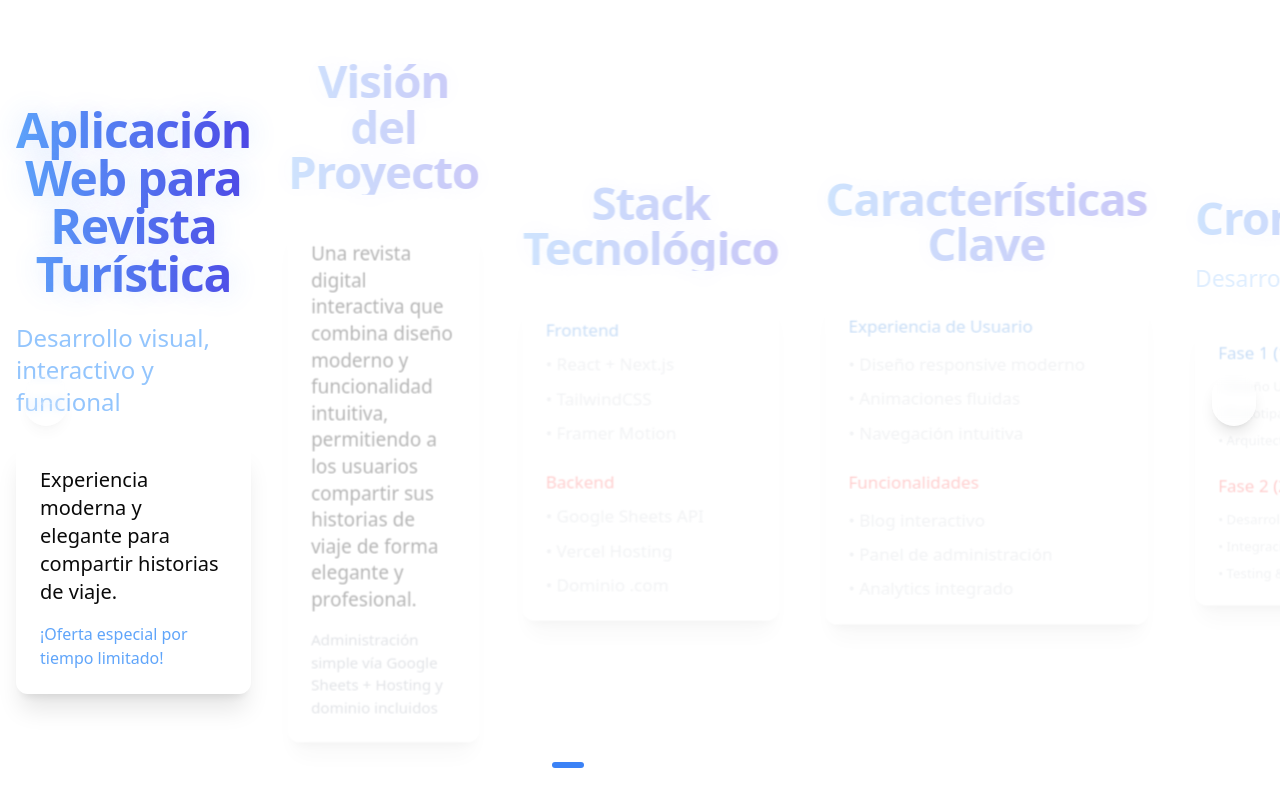
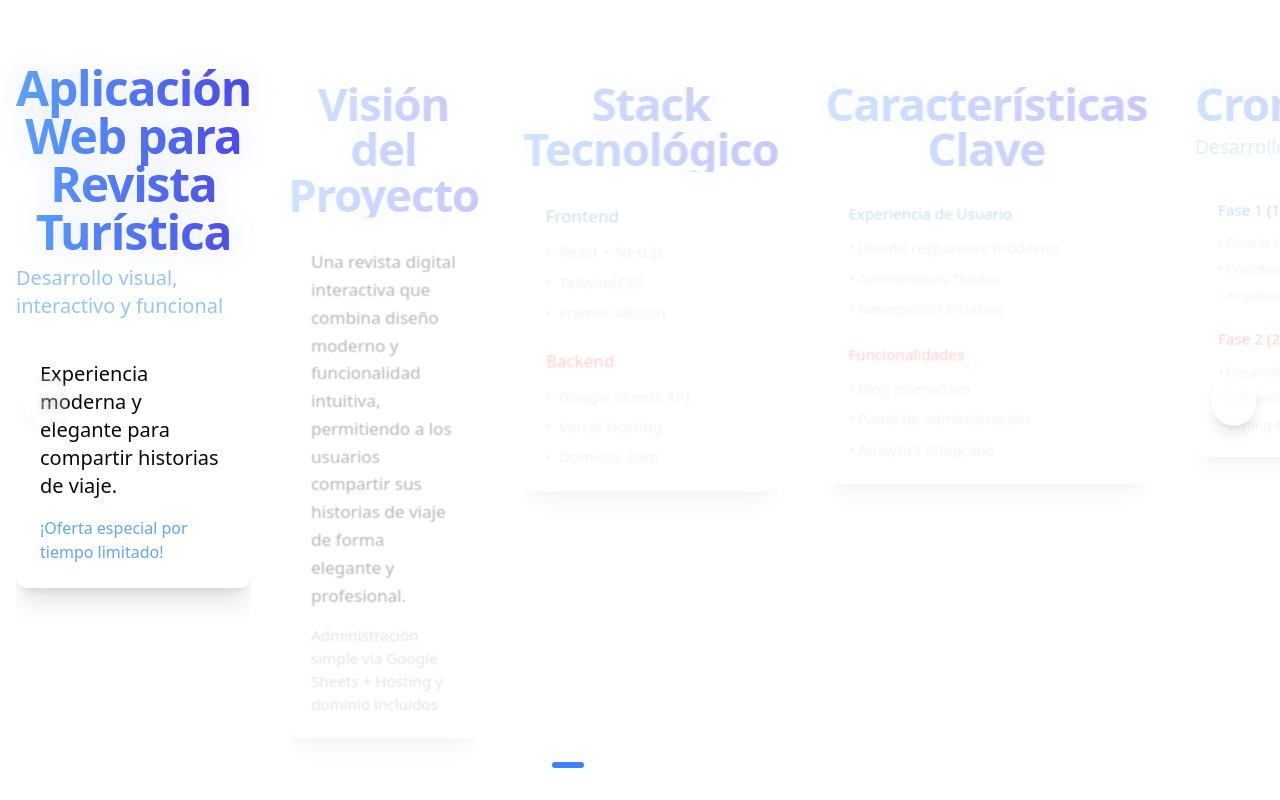
Before and after one commit to deivipluss/landing, a Next.js app: page /propuesta in a window 1280 px wide. Built offline with nearby package versions, Linux system fonts and the light colour scheme.

Commit message:
propuesta

```diff
--- a/data/propuestaContent.tsx
+++ b/data/propuestaContent.tsx
@@ -14,8 +14,12 @@ export const proposalSlides: ProposalSlideType[] = [
     subtitle: "Desarrollo visual, interactivo y funcional",
     content: (
       <div className="space-y-4">
-        <p className="text-base sm:text-xl font-light">Experiencia moderna y elegante para compartir historias de viaje.</p>
-        <p className="text-blue-400 font-medium text-sm sm:text-base">¡Oferta especial por tiempo limitado!</p>
+        <p className="text-lg sm:text-xl font-light">
+          Experiencia moderna y elegante para compartir historias de viaje.
+        </p>
+        <p className="text-blue-400 font-medium">
+          ¡Oferta especial por tiempo limitado!
+        </p>
       </div>
     )
   },
@@ -23,10 +27,10 @@ export const proposalSlides: ProposalSlideType[] = [
     title: "Visión del Proyecto",
     content: (
       <div className="space-y-4">
-        <p className="text-base sm:text-xl font-light leading-relaxed">
+        <p className="text-lg font-light leading-relaxed">
           Una revista digital interactiva que combina diseño moderno y funcionalidad intuitiva, permitiendo a los usuarios compartir sus historias de viaje de forma elegante y profesional.
         </p>
-        <p className="text-gray-400 text-sm sm:text-base">
+        <p className="text-gray-400">
           Administración simple vía Google Sheets + Hosting y dominio incluidos
         </p>
       </div>
@@ -35,21 +39,39 @@ export const proposalSlides: ProposalSlideType[] = [
   {
     title: "Stack Tecnológico",
     content: (
-      <div className="space-y-6 text-left w-full max-w-xl mx-auto">
-        <div>
-          <h3 className="text-[#4A90E2] mb-2 font-medium">Frontend</h3>
+      <div className="space-y-6">
+        <div className="space-y-3">
+          <h3 className="text-[#4A90E2] font-medium text-lg">Frontend</h3>
           <ul className="space-y-2 text-gray-300">
-            <li>• React + Next.js</li>
-            <li>• TailwindCSS</li>
-            <li>• Framer Motion</li>
+            <li className="flex items-center">
+              <span className="mr-2">•</span>
+              React + Next.js
+            </li>
+            <li className="flex items-center">
+              <span className="mr-2">•</span>
+              TailwindCSS
+            </li>
+            <li className="flex items-center">
+              <span className="mr-2">•</span>
+              Framer Motion
+            </li>
           </ul>
         </div>
-        <div>
-          <h3 className="text-[#FF5C5C] mb-2 font-medium">Backend</h3>
+        <div className="space-y-3">
+          <h3 className="text-[#FF5C5C] font-medium text-lg">Backend</h3>
           <ul className="space-y-2 text-gray-300">
-            <li>• Google Sheets API</li>
-            <li>• Vercel Hosting</li>
-            <li>• Dominio .com</li>
+            <li className="flex items-center">
+              <span className="mr-2">•</span>
+              Google Sheets API
+            </li>
+            <li className="flex items-center">
+              <span className="mr-2">•</span>
+              Vercel Hosting
+            </li>
+            <li className="flex items-center">
+              <span className="mr-2">•</span>
+              Dominio .com
+            </li>
           </ul>
         </div>
       </div>
@@ -241,16 +263,16 @@ export function HorizontalSlides({ slides }: { slides: ProposalSlideType[] }) {
         {slides.map((slide, idx) => (
           <section
             key={idx}
-            className="w-full min-w-full h-full flex flex-col items-center justify-center snap-center p-4 sm:p-8 transition-all duration-300"
+            className="w-full min-w-full h-full flex flex-col items-center justify-start pt-16 snap-center transition-all duration-300"
             style={{
               opacity: isDragging ? 1 : (active === idx ? 1 : 0.3),
               transform: isDragging ? 'none' : `scale(${active === idx ? 1 : 0.95})`,
             }}
           >
-            <div className="w-full max-w-[90%] sm:max-w-2xl lg:max-w-4xl mx-auto space-y-6">
-              {/* Título */}
+            <div className="w-full h-full flex flex-col px-4 sm:px-8">
+              {/* Título con gradiente */}
               <h1
-                className="text-2xl sm:text-4xl md:text-5xl font-black tracking-tight text-transparent bg-clip-text bg-gradient-to-r from-blue-400 to-indigo-600"
+                className="text-3xl sm:text-4xl md:text-5xl font-black tracking-tight text-transparent bg-clip-text bg-gradient-to-r from-blue-400 to-indigo-600 mb-2"
                 style={{
                   textShadow: "0 0 30px rgba(59, 130, 246, 0.2)",
                 }}
@@ -260,14 +282,16 @@ export function HorizontalSlides({ slides }: { slides: ProposalSlideType[] }) {
 
               {/* Subtítulo */}
               {slide.subtitle && (
-                <h2 className="text-lg sm:text-xl md:text-2xl text-blue-300 font-medium mt-2">
+                <h2 className="text-lg sm:text-xl text-blue-300 font-medium mb-4">
                   {slide.subtitle}
                 </h2>
               )}
 
-              {/* Contenido */}
-              <div className="text-sm sm:text-base md:text-lg text-gray-200 leading-relaxed mt-4 bg-white/5 backdrop-blur-sm rounded-xl p-4 sm:p-6 shadow-xl">
-                {slide.content}
+              {/* Contenido en un contenedor scrolleable si es necesario */}
+              <div className="flex-1 overflow-y-auto">
+                <div className="max-w-lg mx-auto bg-white/5 backdrop-blur-sm rounded-xl p-4 sm:p-6 shadow-xl">
+                  {slide.content}
+                </div>
               </div>
             </div>
           </section>
```
